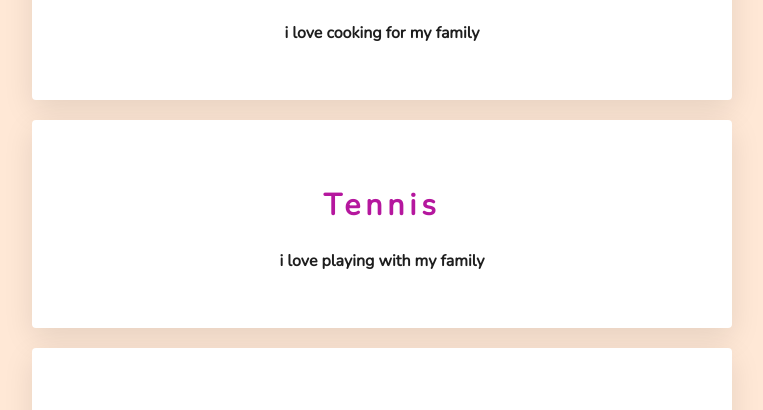
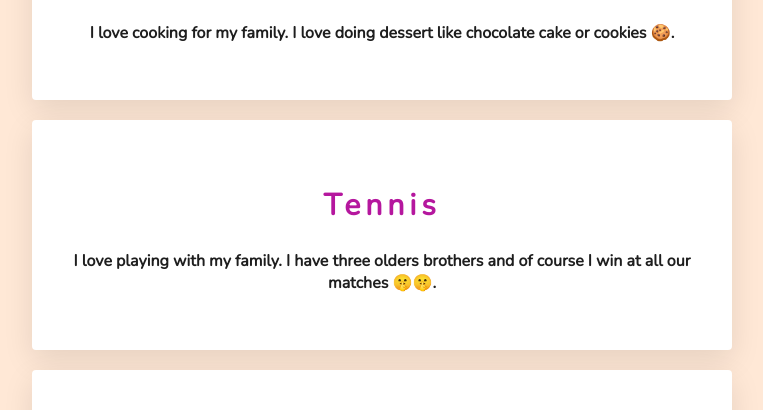
Before and after one commit to agathebalmont/my-profile, a plain HTML site: page index.html in a window 1280 px wide. Shown: the part 692-1102 px from the top of the page, without its empty margins (258-1021 px from the left). Drawn offline with nearby package versions, Linux system fonts and the light colour scheme.

Commit message:
Add files via upload

```diff
--- a/index.html
+++ b/index.html
@@ -10,11 +10,10 @@
     <link rel="preconnect" href="https://fonts.gstatic.com" crossorigin>
     <link href="https://fonts.googleapis.com/css2?family=Merriweather:wght@700&family=Nunito:wght@200;400&display=swap" rel="stylesheet">
     <script src="https://kit.fontawesome.com/970e5f1296.js" crossorigin="anonymous"></script>
+    <link rel="stylesheet" type="text/css" href="style.css">
+</head>
 
 
-	<link rel="stylesheet" type="text/css" href="style.css">
-
-</head>
 <body>
 
 <div class="container">
@@ -27,12 +26,12 @@
 
    <div class="box-whithe">
 	    <h2> Cooking</h2>
-      <p> i love cooking for my family</p>
+      <p> I love cooking for my family. I love doing dessert like chocolate cake or cookies 🍪. </p>
 	</div>
 
    <div class="box-whithe">
        <h2> Tennis</h2>
-      <p> i love playing with my family</p>
+      <p> I love playing with my family. I have three olders brothers and of course I win at all our matches 🤫🤫.</p>
    </div>
 
    <div class="box-whithe">
@@ -41,14 +40,16 @@
 	    <li>
 	  	 <a href="https://www.facebook.com/agathe.balmont/" target="_blank">
 	        <i class="fa-brands fa-facebook"></i>
- </a></li>
+           </a>
+         </li>
 	      <li>
 	  	   <a href="https://www.instagram.com/agathebalmont/"target="_blank">
             <i class="fa-brands fa-instagram"></i></a></li>
 	      <li>
 	  	   <a href="https://www.linkedin.com/in/agathe-balmont/"target="_blank">
   	        <i class="fa-brands fa-linkedin-in"></i>
-</a></li>
+          </a>
+        </li>
       </ul>
    </div>
  </div>
--- a/style.css
+++ b/style.css
@@ -33,8 +33,6 @@ a {
    color: #7A0BC0;
    font-weight: 700;
    }
-
-/* custom desing with class */
 
 .container {
    width: 700px;
```
Lines whose indentation alone changed are shown as unchanged.
